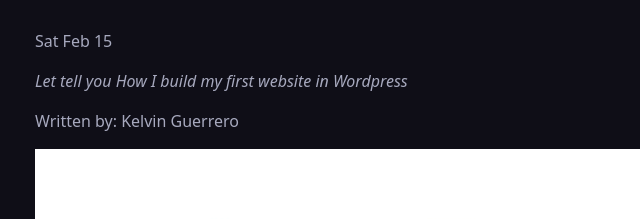
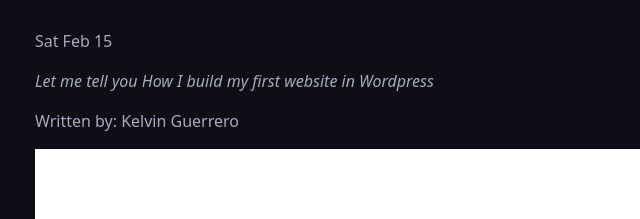
Before and after one commit to whoskelos/kelvin-blog, an Astro site: page /posts/wordpress-time in a window 1280 px wide. Shown: the part 202-421 px from the top of the page, 279-919 px from the left. Built offline with nearby package versions, Linux system fonts and the light colour scheme; Astro itself is replaced by a stand-in of ours.

Commit message:
Edit: wordpress post description

```diff
--- a/src/data/blog/wordpress-time.md
+++ b/src/data/blog/wordpress-time.md
@@ -1,7 +1,7 @@
 ---
 title: 'My first time... using Wordpress'
 pubDate: 2025-02-15
-description: 'Let tell you How I build my first website in Wordpress'
+description: 'Let me tell you How I build my first website in Wordpress'
 author: 'Kelvin Guerrero'
 cover: "./blog-images/wordpress_post.webp"
 alt: "CMS Image"
```
